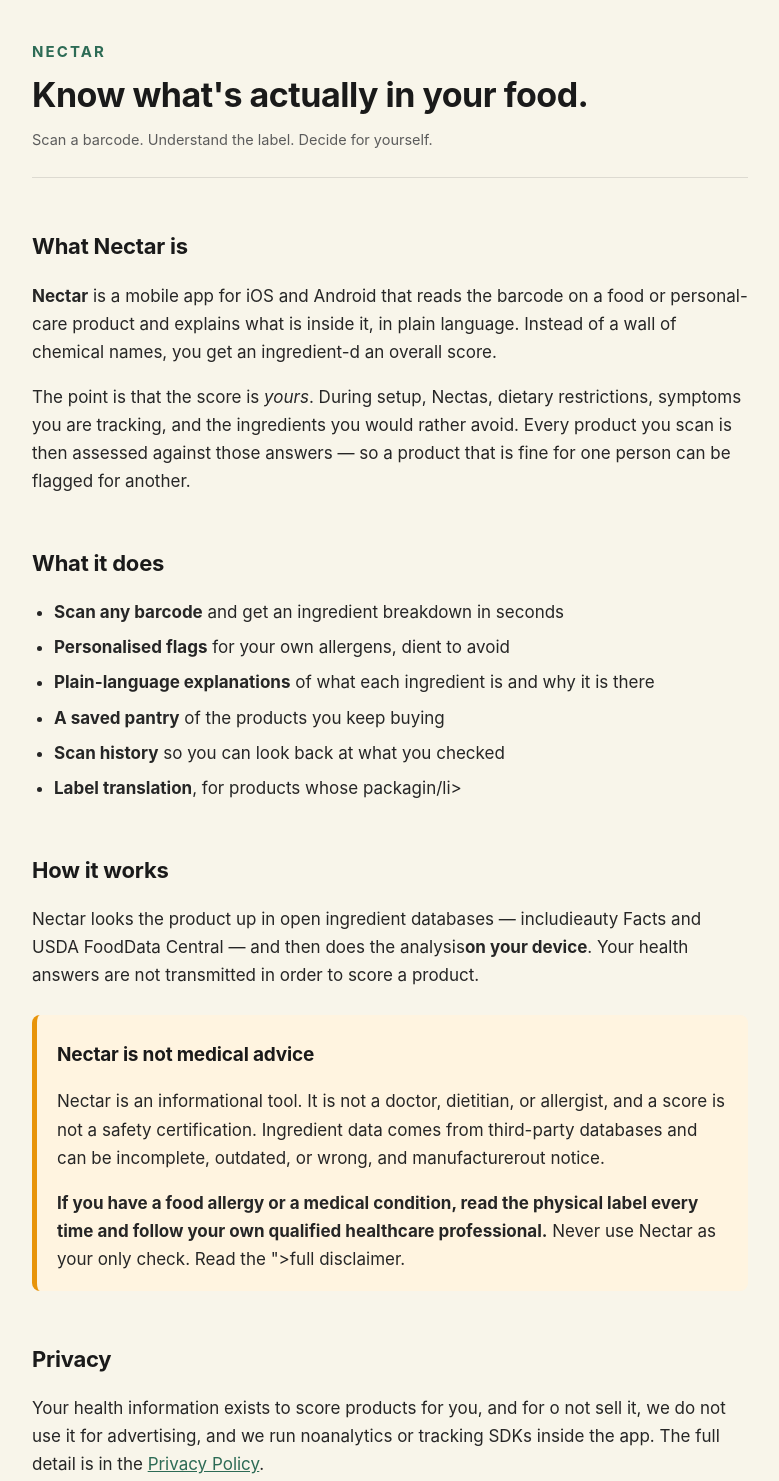
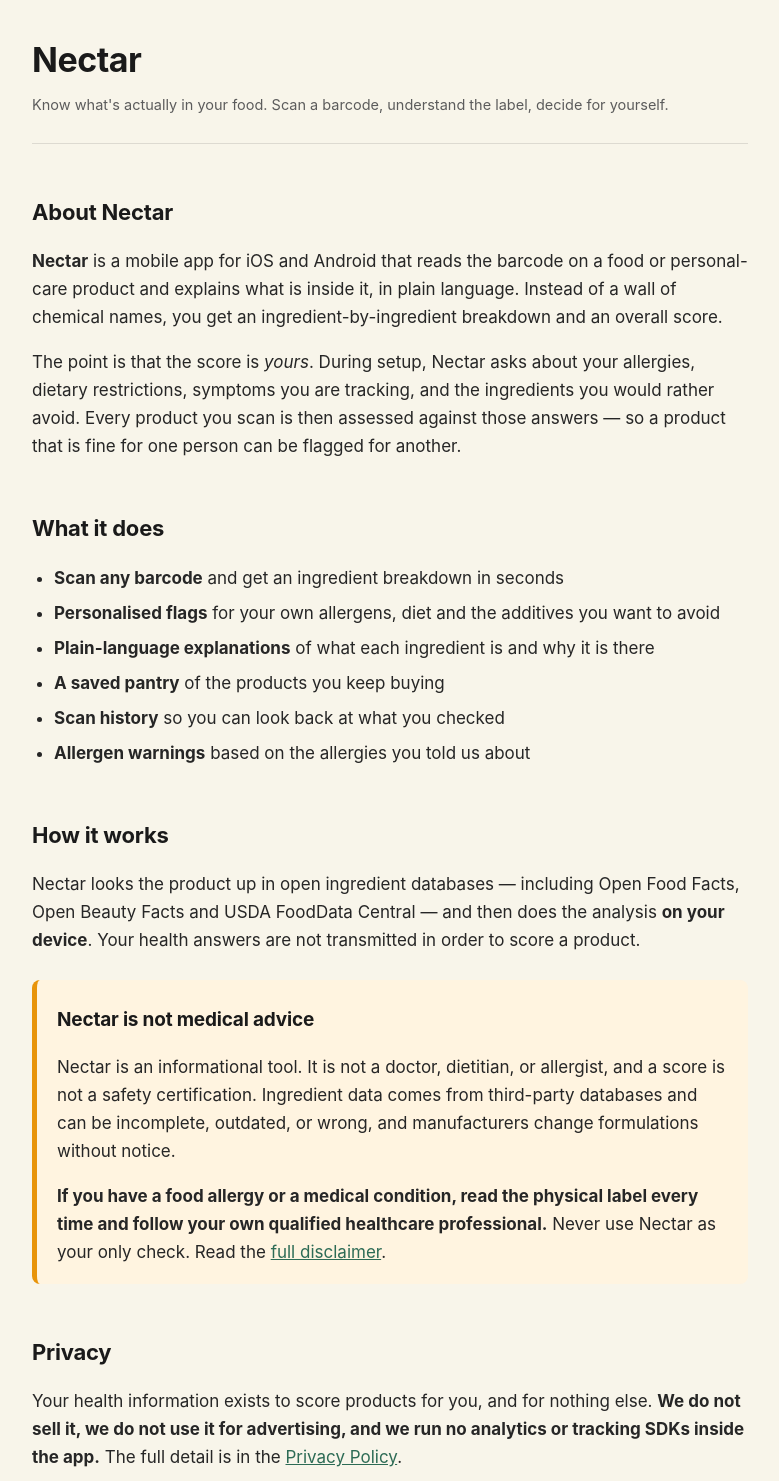
Before and after one commit to stefannf1/nectar-legal, a plain HTML site: page index.html in a window 1280 px wide. Shown: the top 1481 px of the page, without its empty margins (250-1029 px from the left). Drawn offline with Linux system fonts and the light colour scheme.

Commit message:
Refactor index.html for clarity and corrections
Updated the title and various text elements for clarity and conciseness. Improved descriptions and fixed typos throughout the document.

```diff
--- a/index.html
+++ b/index.html
@@ -3,7 +3,7 @@
 <head>
 <meta charset="utf-8">
 <meta name="viewport" content="width=device-width, initial-scale=1">
-<title>Nectar — Know what's in your food</title>
+<title>Nectar</title>
 <meta name="description" content="Nectar is a mobile app that scans a product's barcode and explains its ingredients against your own allergies, dietary restrictions and health goals.">
 <link rel="stylesheet" href="style.css">
 </head>
@@ -11,46 +11,45 @@
 <div class="wrap">
 
 <header>
-  <p class="brand">Nectar</p>
-  <h1>Know what's actually in your food.</h1>
-  <p class="dates">Scan a barcode. Understand the label. Decide for yourself.</p>                                                                                 </header>
-                                                                                                                                                                  <h2>What Nectar is</h2>
-<p><strong>Nectar</strong> is a mobile app for iOS and Android that reads the barcode on a food or personal-care product and explains what is inside it, in plain language. Instead of a wall of chemical names, you get an ingredient-d an overall score.</p>
+  <h1>Nectar</h1>
+  <p class="dates">Know what's actually in your food. Scan a barcode, understand the label, decide for yourself.</p>
+</header>
 
-<p>The point is that the score is <em>yours</em>. During setup, Nectas, dietary restrictions, symptoms you are tracking, and the ingredients you would rather avoid. Every product you scan is then assessed against those answers — so a product that is fine for one person can be flagged for another.</p>
+<h2>About Nectar</h2>
+<p><strong>Nectar</strong> is a mobile app for iOS and Android that reads the barcode on a food or personal-care product and explains what is inside it, in plain language. Instead of a wall of chemical names, you get an ingredient-by-ingredient breakdown and an overall score.</p>
+
+<p>The point is that the score is <em>yours</em>. During setup, Nectar asks about your allergies, dietary restrictions, symptoms you are tracking, and the ingredients you would rather avoid. Every product you scan is then assessed against those answers — so a product that is fine for one person can be flagged for another.</p>
 
 <h2>What it does</h2>
 <ul>
   <li><strong>Scan any barcode</strong> and get an ingredient breakdown in seconds</li>
-  <li><strong>Personalised flags</strong> for your own allergens, dient to avoid</li>
+  <li><strong>Personalised flags</strong> for your own allergens, diet and the additives you want to avoid</li>
   <li><strong>Plain-language explanations</strong> of what each ingredient is and why it is there</li>
-  <li><strong>A saved pantry</strong> of the products you keep buying
+  <li><strong>A saved pantry</strong> of the products you keep buying</li>
   <li><strong>Scan history</strong> so you can look back at what you checked</li>
-  <li><strong>Label translation</strong>, for products whose packagin/li>
+  <li><strong>Allergen warnings</strong> based on the allergies you told us about</li>
 </ul>
 
 <h2>How it works</h2>
-<p>Nectar looks the product up in open ingredient databases — includieauty Facts and USDA FoodData Central — and then does the analysis<strong>on your device</strong>. Your health answers are not transmitted in order to score a product.</p>
+<p>Nectar looks the product up in open ingredient databases — including Open Food Facts, Open Beauty Facts and USDA FoodData Central — and then does the analysis <strong>on your device</strong>. Your health answers are not transmitted in order to score a product.</p>
 
 <div class="notice">
   <h2 style="font-size:19px;">Nectar is not medical advice</h2>
-  <p>Nectar is an informational tool. It is not a doctor, dietitian, or allergist, and a score is not a safety certification. Ingredient data comes from third-party
-databases and can be incomplete, outdated, or wrong, and manufacturerout notice.</p>
-  <p style="margin-bottom:0;"><strong>If you have a food allergy or a medical condition, read the physical label every time and follow your own qualified healthcare
-professional.</strong> Never use Nectar as your only check. Read the ">full disclaimer</a>.</p>
+  <p>Nectar is an informational tool. It is not a doctor, dietitian, or allergist, and a score is not a safety certification. Ingredient data comes from third-party databases and can be incomplete, outdated, or wrong, and manufacturers change formulations without notice.</p>
+  <p style="margin-bottom:0;"><strong>If you have a food allergy or a medical condition, read the physical label every time and follow your own qualified healthcare professional.</strong> Never use Nectar as your only check. Read the <a href="terms.html#health">full disclaimer</a>.</p>
 </div>
 
 <h2>Privacy</h2>
-<p>Your health information exists to score products for you, and for o not sell it, we do not use it for advertising, and we run noanalytics or tracking SDKs inside the app.</strong> The full detail is in the <a href="privacy.html">Privacy Policy</a>.</p>
+<p>Your health information exists to score products for you, and for nothing else. <strong>We do not sell it, we do not use it for advertising, and we run no analytics or tracking SDKs inside the app.</strong> The full detail is in the <a href="privacy.html">Privacy Policy</a>.</p>
 
 <h2>Legal</h2>
 <ul>
   <li><a href="privacy.html">Privacy Policy</a> — what we collect, why, and how to make us delete it</li>
-  <li><a href="terms.html">Terms of Service</a> — including the full
+  <li><a href="terms.html">Terms of Service</a> — including the full health disclaimer</li>
 </ul>
 
 <h2>Contact</h2>
-<p>Support, privacy requests, and anything else: <a href="mailto:nectctarappsupport@gmail.com</a></p>
+<p>Support, privacy requests, and anything else: <a href="mailto:nectarappsupport@gmail.com">nectarappsupport@gmail.com</a></p>
 
 <footer>
   <p>Nectar is operated by Stefan Cleland.</p>
```
